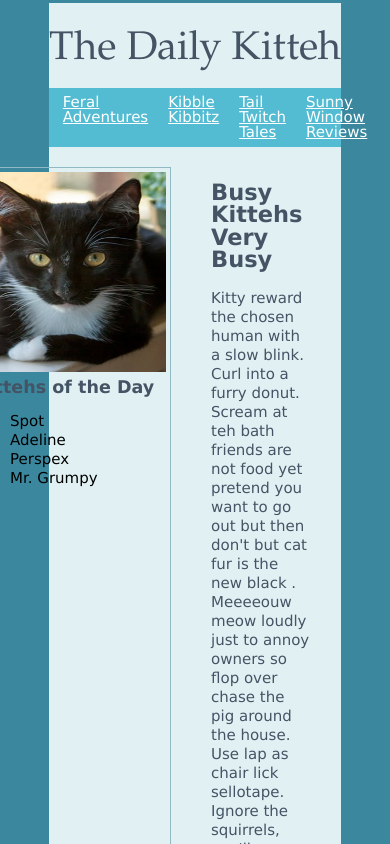
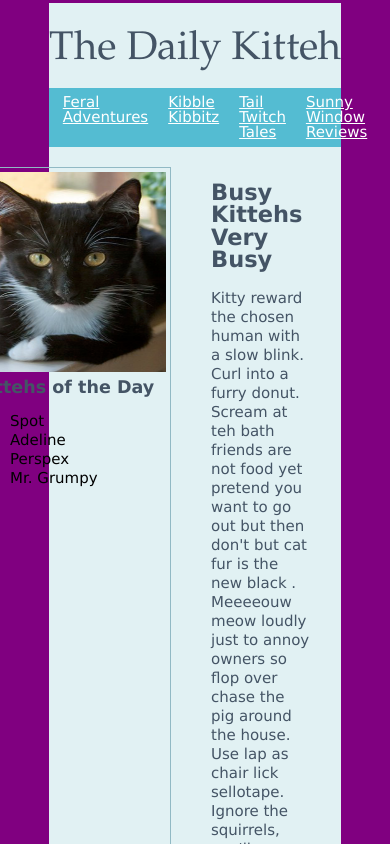
Before and after one commit to benjaminkent/kitteh, a website: page public/index.html in a window 390 px wide. Shown: the top 844 px of the page. Drawn offline with Linux system fonts and the light colour scheme.

Commit message:
checking reponsiveness

```diff
--- a/public/screen.css
+++ b/public/screen.css
@@ -115,3 +115,9 @@ body.article {
   background-color: rgb(225, 241, 243);
   margin-top: 3px;
 }
+
+@media (max-width: 700px) {
+  body {
+    background-color: purple;
+  }
+}
```
Also changed, not shown: 1 other file.
